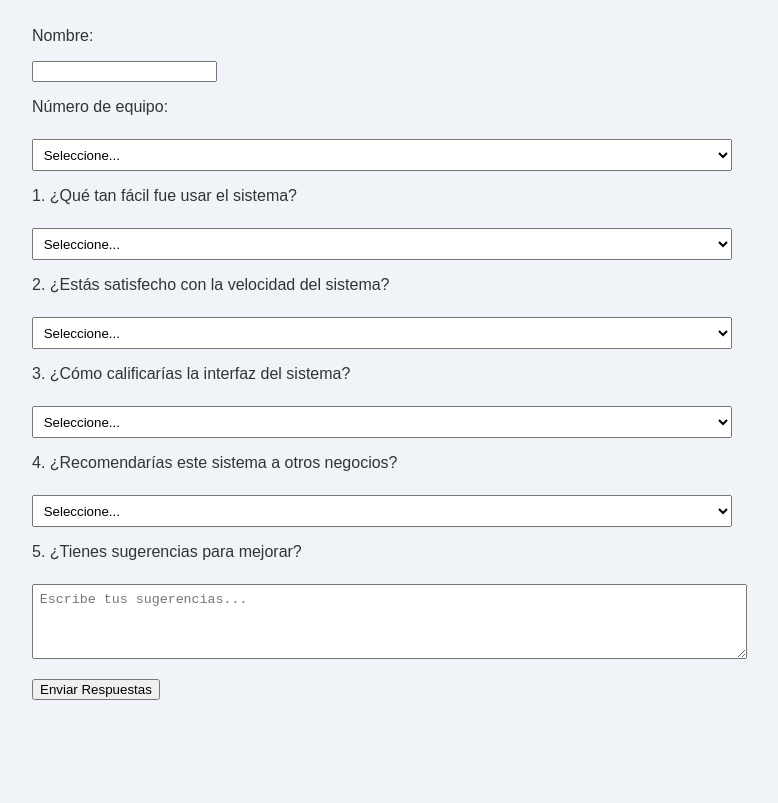
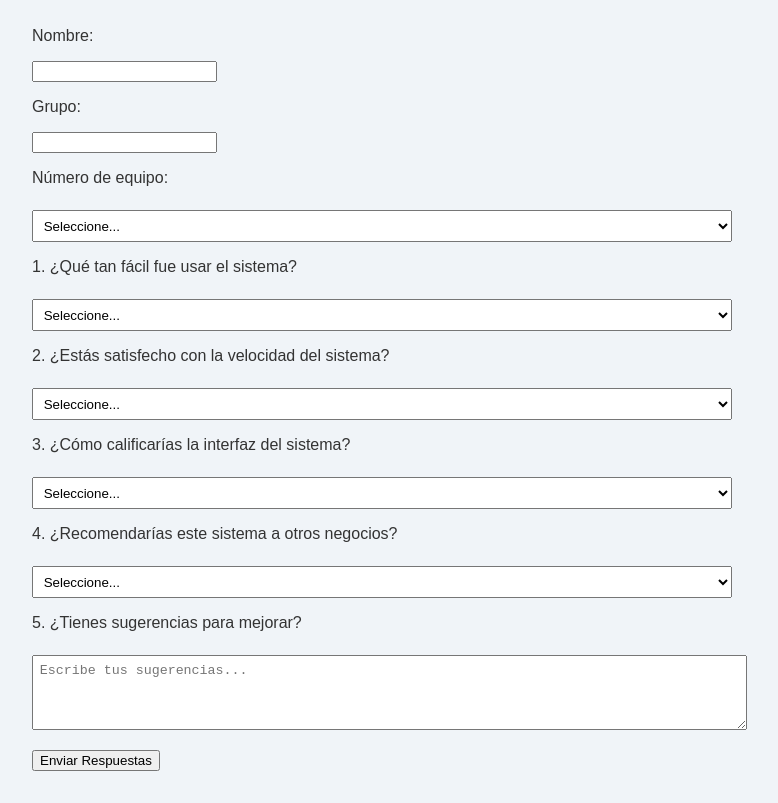
Before and after one commit to renelorea/encuesta, a plain HTML site: page index.html in a window 1280 px wide. Shown: the part 111-914 px from the top of the page, without its empty margins (258-1036 px from the left). Before the commit the page ends 843 px from the top, so only its background shows below. Drawn offline with nearby package versions, Linux system fonts and the light colour scheme.

Commit message:
add grupo

```diff
--- a/index.html
+++ b/index.html
@@ -12,6 +12,10 @@
     <div class="question">
         <p>Nombre:</p>
         <input type="text" name="nombre" required />
+      </div>
+      <div class="question">
+        <p>Grupo:</p>
+        <input type="text" name="grupo" required />
       </div>
       <div class="question">
         <p>Número de equipo:</p>
```
